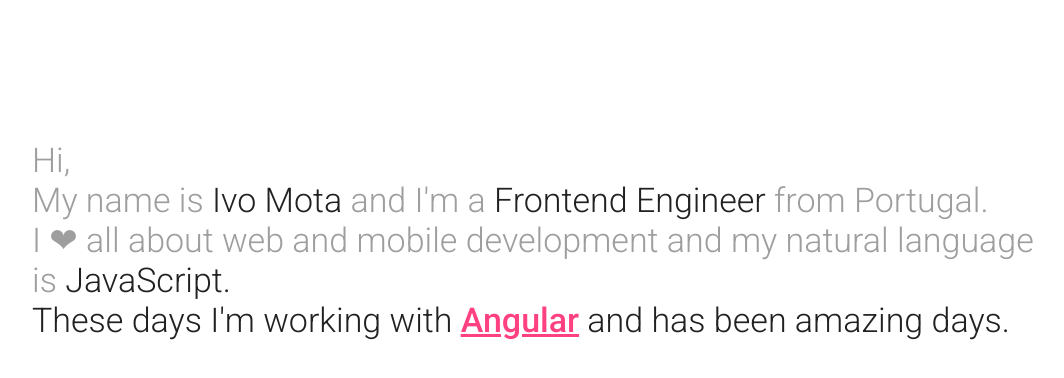
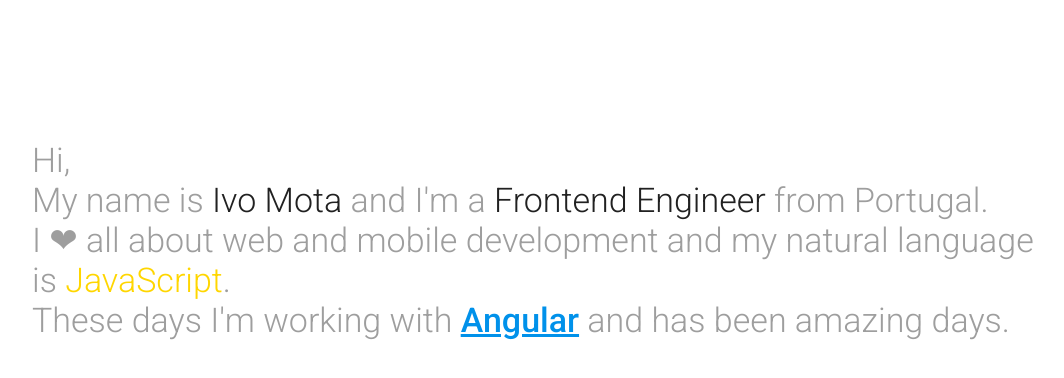
Before and after one commit to ivomota/ivomota.github.io, a plain HTML site: page index.html in a window 1280 px wide. Shown: the whole page, without its empty margins (96-1160 px from the left). Drawn offline with nearby package versions, Linux system fonts and the light colour scheme.

Commit message:
oh new changes

```diff
--- a/index.html
+++ b/index.html
@@ -24,6 +24,12 @@
             .black {
                 color: #212121;
             }
+            .yellow {
+                color: #FFD600;
+            }
+            .blue {
+                color: #0091EA;
+            }
         </style>
 
         <div class="container">
@@ -31,9 +37,9 @@
                 Hi,
                 <br>My name is <span class="black">Ivo Mota</span> and I'm a <span class="black">Frontend Engineer</span> from Portugal.
                 <br>I ❤ all about web and mobile development and my natural language is
-                <span class="black">JavaScript</spanb>.
+                <span class="yellow">JavaScript</span>.
                 <br>These days I'm working with
-                <a href="https://angularjs.org/">Angular</a> and has been amazing days.
+                <a href="https://angularjs.org/" class="blue">Angular</a> and has been amazing days.
             </h3>
         </div>
 
```
